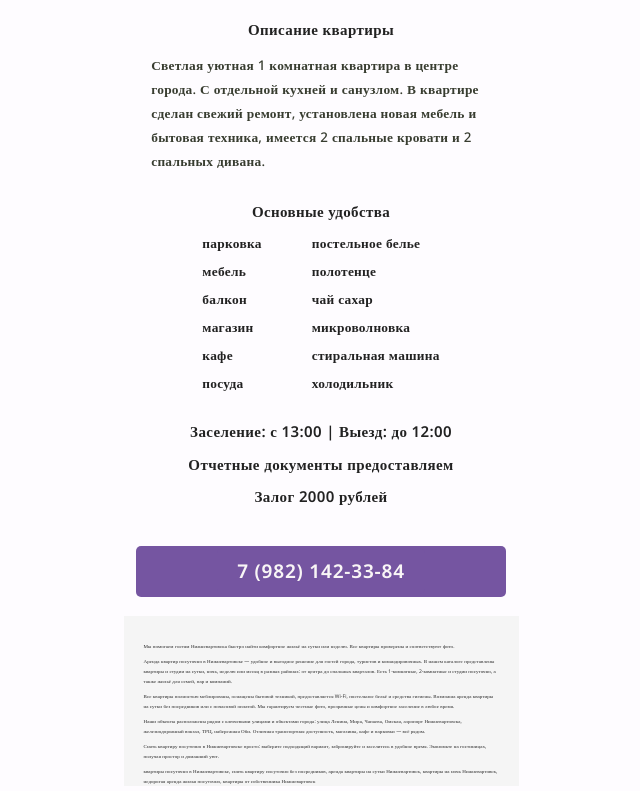
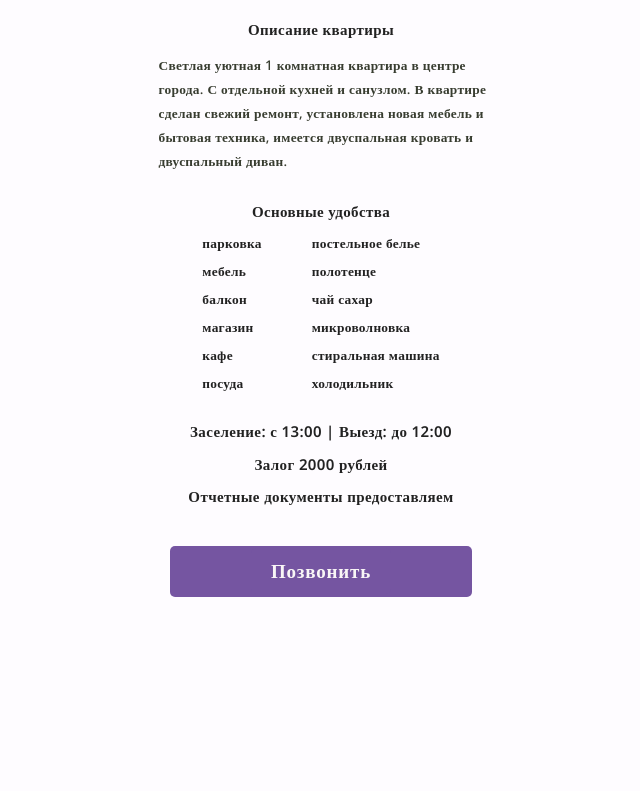
Before and after one commit to epansmilord/Arenda-kvartir-posutochno, a plain HTML site: page Omskaya 10.html in a window 1280 px wide. Shown: the part 1932-2723 px from the top of the page, without its empty margins (319-959 px from the left). After the commit the page ends 2548 px from the top, so only its background shows below. Drawn offline with nearby package versions, Linux system fonts and the light colour scheme.

Commit message:
Update Omskaya 10.html

```diff
--- a/Omskaya 10.html
+++ b/Omskaya 10.html
@@ -27,13 +27,13 @@
                         <span class="special-word">2000 рублей</span> в сутки
                     </div>
                     <div class="right">
-                        ул. Омская 10
+
                     </div>
                 </div>
 
                 <div class="row">
                     <div class="left">
-                        1 комната, 2 кровати
+                        ул. Омская 10
                     </div>
                     <div class="right green">
                         <a href="https://yandex.ru/maps/1091/nizhnevartovsk/house/omskaya_ulitsa_10/Y08YcwFgQU0AQFhqfXVydnljYQ==/?ll=76.560888%2C60.937505&z=16"
@@ -60,8 +60,8 @@
                     <h2>Описание квартиры</h2>
                     <p>
                         Светлая уютная 1 комнатная квартира в центре города. С отдельной кухней и санузлом. В квартире
-                        сделан свежий ремонт, установлена новая мебель и бытовая техника, имеется 2 спальные кровати и 2
-                        спальных дивана.
+                        сделан свежий ремонт, установлена новая мебель и бытовая техника, имеется двуспальная кровать и
+                        двуспальный диван.
                     </p>
 
                     <h2>Основные удобства</h2>
@@ -89,39 +89,15 @@
 
                     <div class="rules">
                         <h2>Заселение: с 13:00 | Выезд: до 12:00</h2>
+                        <h2>Залог 2000 рублей</h2>
                         <h2>Отчетные документы предоставляем</h2>
-                        <h2>Залог 2000 рублей</h2>
+
                     </div>
                     <div class="arenda">
-                        <a href="tel:+79993003030" class="btn">7 (982) 142-33-84</a>
+                        <a href="tel:+79993003030" class="btn">Позвонить</a>
                     </div>
                 </div>
             </div>
         </article>
     </section>
 </body>
-<section class="footer">
-
-
-    <div class="footer">
-        <p>Мы помогаем гостям Нижневартовска быстро найти комфортное жильё на сутки или неделю. Все квартиры
-            проверены и соответствуют фото.</p>
-        <p>Аренда квартир посуточно в Нижневартовске — удобное и выгодное
-            решение для гостей города, туристов и командировочных. В нашем каталоге представлены квартиры и
-            студии на сутки, ночь, неделю или месяц в разных районах: от центра до спальных кварталов. Есть
-            1-комнатные, 2-комнатные и студии посуточно, а также жильё для семей, пар и компаний.
-        </p>
-        <p>Все квартиры полностью меблированы, оснащены бытовой техникой, предоставляется Wi-Fi, постельное
-            бельё и средства гигиены. Возможна аренда квартиры на сутки без посредников или с почасовой оплатой.
-            Мы гарантируем честные фото, прозрачные цены и комфортное заселение в любое время.
-        </p>
-        <p>Наши объекты расположены рядом с ключевыми улицами и объектами города: улица Ленина, Мира, Чапаева,
-            Омская, аэропорт Нижневартовска, железнодорожный вокзал, ТРЦ, набережная Оби. Отличная транспортная
-            доступность, магазины, кафе и парковки — всё рядом.</p>
-        <p>Снять квартиру посуточно в Нижневартовске просто: выберите подходящий вариант, забронируйте и
-            заселитесь в удобное время. Экономьте на гостиницах, получая простор и домашний уют.
-        <p></p>квартиры
-        посуточно в Нижневартовске, снять квартиру посуточно без посредников, аренда квартиры на сутки
-        Нижневартовск, квартиры на ночь Нижневартовск, недорогая аренда жилья посуточно, квартиры от
-        собственника Нижневартовск</p>
-    </div>
```
